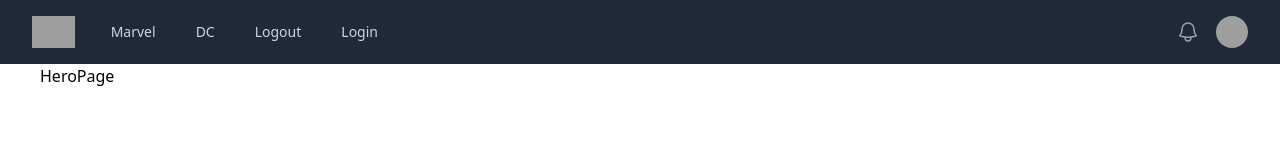
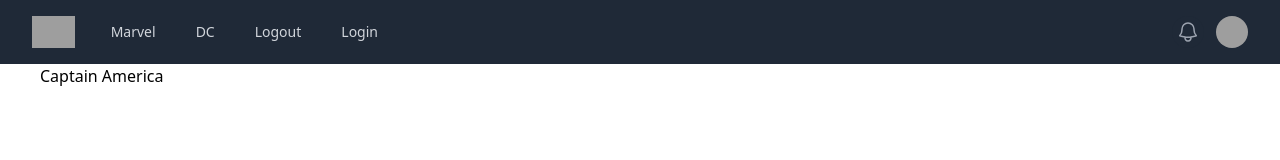
Before and after one commit to CristianRP/hero-app, a React (Vite) app: page /hero/marvel-captain in a window 1280 px wide. Shown: the top 160 px of the page. Built offline with nearby package versions, Linux system fonts and the light colour scheme; grey boxes are pictures that could not be loaded.

Commit message:
feat: Add getHeroById helper and use it on the HeroPage component

```diff
--- /dev/null
+++ b/src/heroes/helpers/getHeroById.ts
@@ -0,0 +1,5 @@
+import { heroes } from '../data/heroes'
+
+export const getHeroById = (id: string) => {
+  return heroes.find(hero => hero.id === id);
+}
--- a/src/heroes/helpers/index.ts
+++ b/src/heroes/helpers/index.ts
@@ -1 +1,2 @@
 export * from './getHeroesByPublisher';
+export * from './getHeroById';
--- a/src/heroes/pages/HeroPage.tsx
+++ b/src/heroes/pages/HeroPage.tsx
@@ -1,10 +1,23 @@
-import { useParams } from 'react-router-dom'
+import { Navigate, useParams } from 'react-router-dom'
+import { getHeroById } from '../helpers';
 
 export const HeroPage = () => {
 
   const { id } = useParams();
 
+  if (!id) {
+    return <Navigate to={'/'} />
+  }
+
+  const hero = getHeroById( id );
+
+  if (!hero) {
+    return <Navigate to="/" replace={true} />
+  }
+
   return (
-    <div>HeroPage</div>
+    <>
+      <h1>{ hero.superhero }</h1>
+    </>
   )
 }
```
